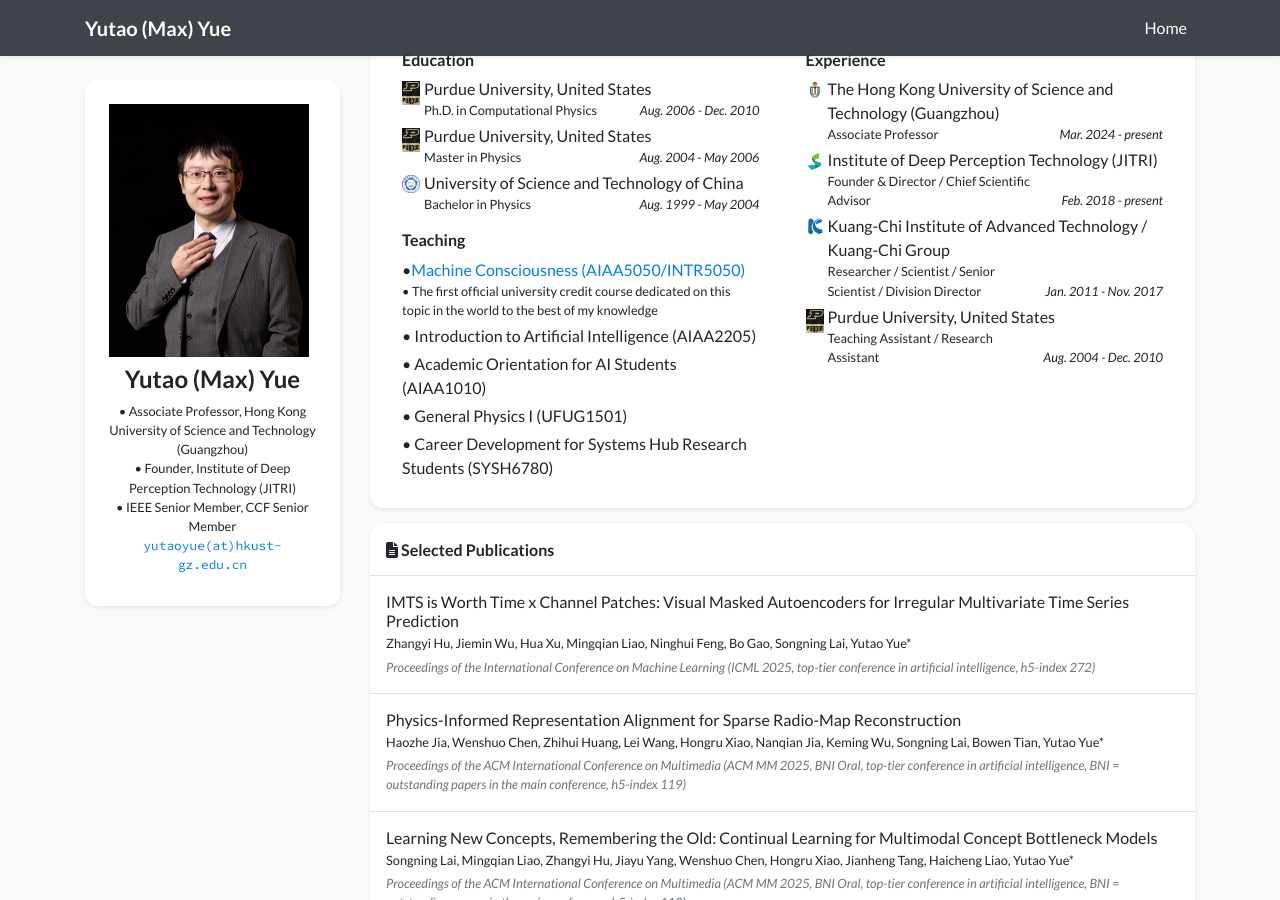
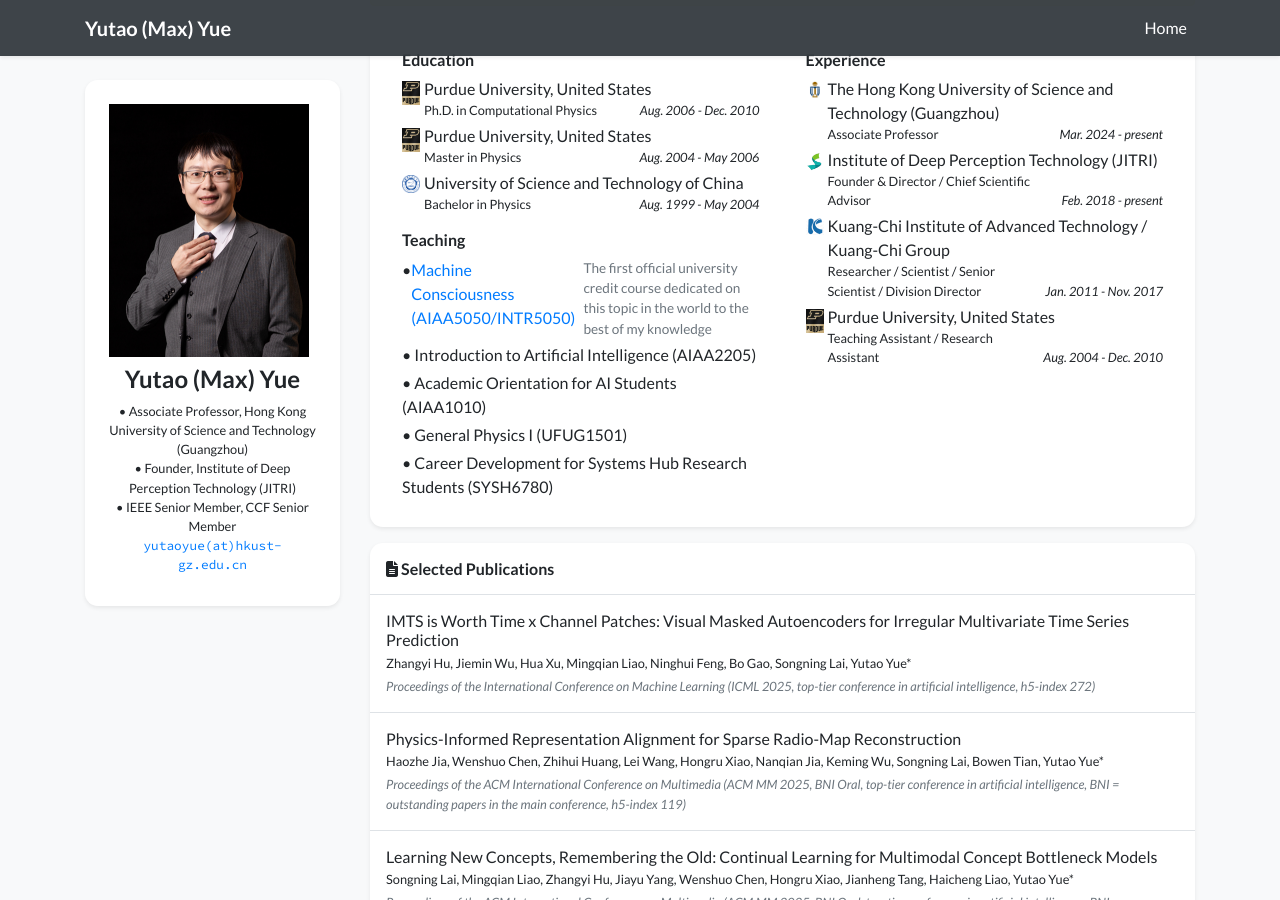
Before and after one commit to yutaoyue/yutaoyue.github.io, a Jekyll site: the page built from index.html, in a window 1280 px wide and 900 px high, scrolled down 542 px. Built offline with Jekyll 4.4.1, drawn with Linux system fonts in a browser that asks for light colours; nearby versions of some CDN libraries; a style sheet for code colours, icons or effects is not loaded.

Commit message:
Update experience_card.html

```diff
--- a/_includes/widgets/experience_card.html
+++ b/_includes/widgets/experience_card.html
@@ -28,9 +28,10 @@
                                 <li class="mb-1">
                                     <div class="media">
                                         • <a href="https://github.com/MachineConsciousness/Machine-Consciousness-HKUSTGZ-AIAA5050-2024" target="_blank" class="text-decoration-none"> Machine Consciousness (AIAA5050/INTR5050)</a>
-                                    </div>
-                                    <div class="small">
-                                        • The first official university credit course dedicated on this topic in the world to the best of my knowledge
+ <!-- 说明文字：直接用行内样式缩小+间距+浅灰，不换行 -->
+            <span style="font-size: 0.85rem; color: #6c757d; margin-left: 8px;">
+                The first official university credit course dedicated on this topic in the world to the best of my knowledge
+            </span>
                                     </div>
                                 </li>
                                 <li class="mb-1">
```
